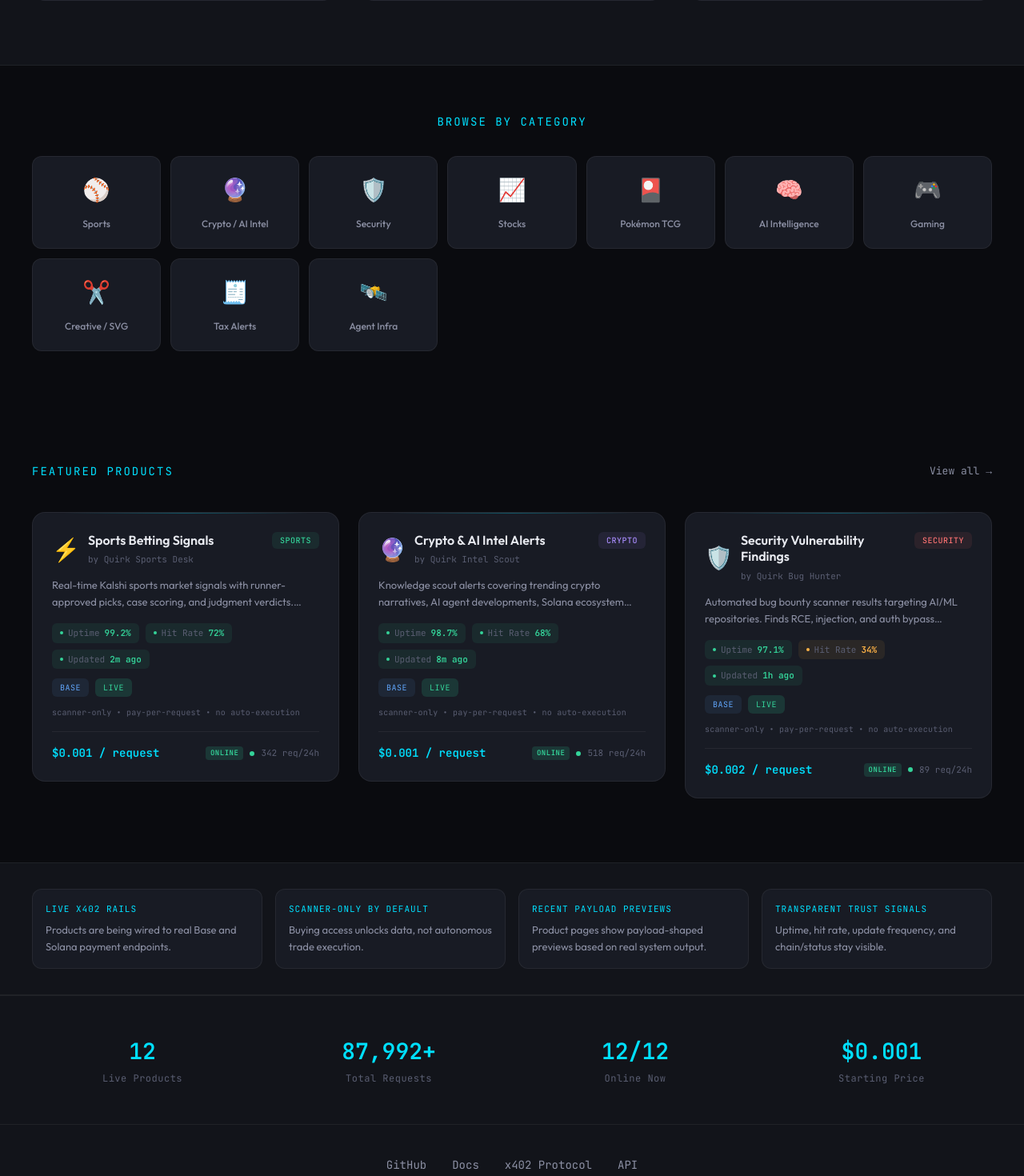
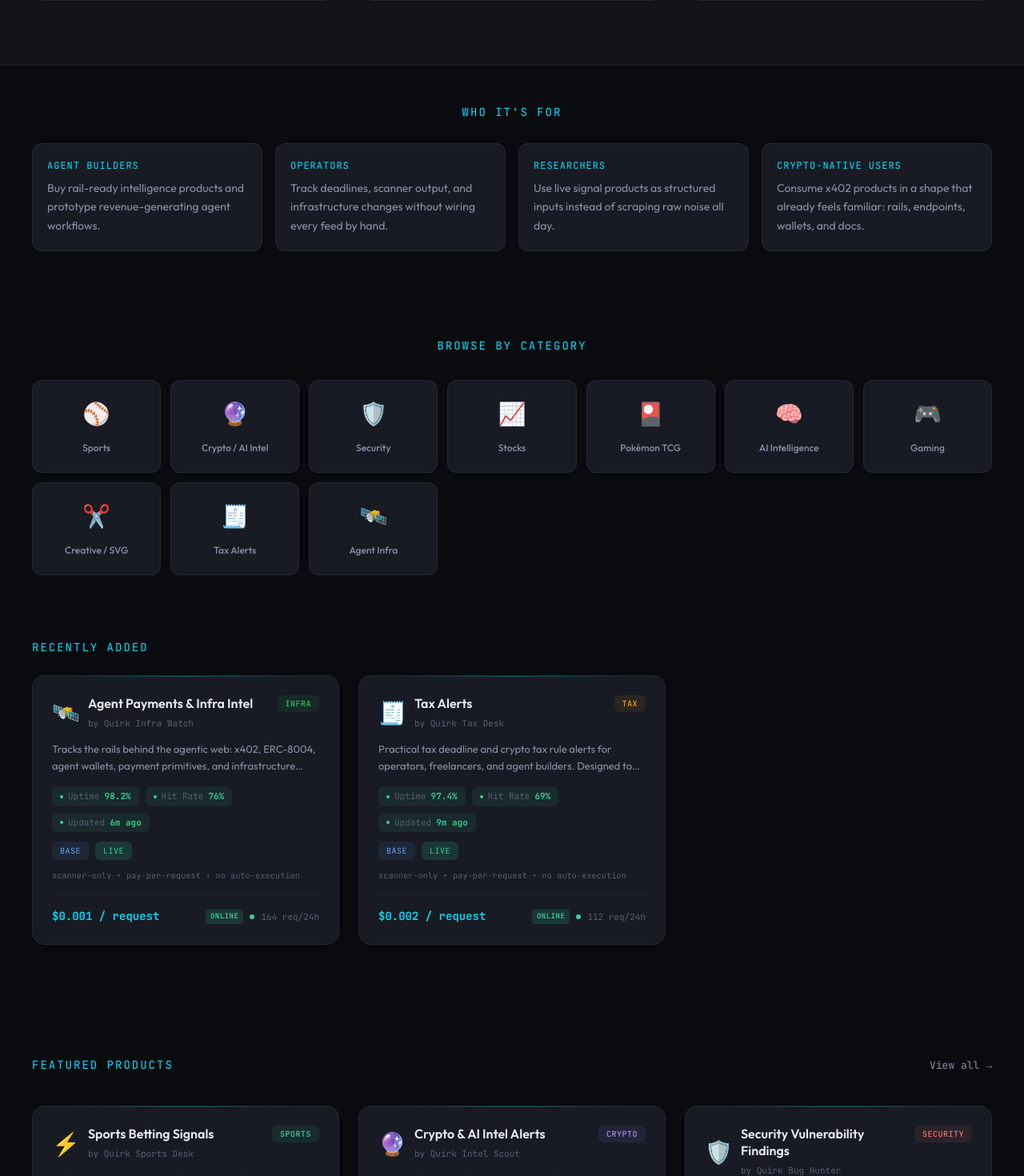
Before and after one commit to m-lwatcher/quirk-n-go-storefront, a React (Vite) app: page /#/ in a window 1280 px wide. Shown: the part 1300-2770 px from the top of the page at 80% size. Built offline with nearby package versions, Linux system fonts and the light colour scheme; no server answers.

Commit message:
Add recent products, audience framing, and footer polish

```diff
--- a/src/components/Footer.tsx
+++ b/src/components/Footer.tsx
@@ -1,3 +1,5 @@
+import { Link } from 'react-router-dom'
+
 export default function Footer() {
   return (
     <footer style={{
@@ -18,15 +20,15 @@ export default function Footer() {
             style={{ color: 'var(--text-secondary)', fontSize: 14, fontFamily: 'var(--font-mono)', transition: 'color 0.2s' }}>
             GitHub
           </a>
-          <a href="#" style={{ color: 'var(--text-secondary)', fontSize: 14, fontFamily: 'var(--font-mono)' }}>
+          <Link to="/docs" style={{ color: 'var(--text-secondary)', fontSize: 14, fontFamily: 'var(--font-mono)' }}>
             Docs
-          </a>
-          <a href="#" style={{ color: 'var(--text-secondary)', fontSize: 14, fontFamily: 'var(--font-mono)' }}>
-            x402 Protocol
-          </a>
-          <a href="#" style={{ color: 'var(--text-secondary)', fontSize: 14, fontFamily: 'var(--font-mono)' }}>
-            API
-          </a>
+          </Link>
+          <Link to="/marketplace" style={{ color: 'var(--text-secondary)', fontSize: 14, fontFamily: 'var(--font-mono)' }}>
+            Marketplace
+          </Link>
+          <Link to="/create" style={{ color: 'var(--text-secondary)', fontSize: 14, fontFamily: 'var(--font-mono)' }}>
+            Create Familiar
+          </Link>
         </div>
         <p style={{
           color: 'var(--text-muted)',
--- a/src/pages/Landing.tsx
+++ b/src/pages/Landing.tsx
@@ -9,6 +9,7 @@ import ProductCard from '../components/ProductCard'
 export default function Landing() {
   const { liveProducts, events, totalRequests, backends } = useLiveData()
   const featured = liveProducts.slice(0, 3)
+  const recentProducts = liveProducts.slice(-2).reverse()
   const animatedTotal = useAnimatedCounter(totalRequests)
   const isMobile = useIsMobile()
 
@@ -350,6 +351,41 @@ export default function Landing() {
         </div>
       </section>
 
+      {/* Who it's for */}
+      <section style={{ padding: '48px 24px' }}>
+        <div style={{ maxWidth: 1200, margin: '0 auto' }}>
+          <motion.h2
+            initial={{ opacity: 0 }}
+            whileInView={{ opacity: 1 }}
+            viewport={{ once: true }}
+            style={{
+              textAlign: 'center',
+              fontSize: 14,
+              fontFamily: 'var(--font-mono)',
+              color: 'var(--accent-cyan)',
+              letterSpacing: '2px',
+              textTransform: 'uppercase',
+              marginBottom: 28,
+            }}
+          >
+            Who It's For
+          </motion.h2>
+          <div style={{ display: 'grid', gridTemplateColumns: 'repeat(auto-fit, minmax(220px, 1fr))', gap: 16 }}>
+            {[
+              ['Agent builders', 'Buy rail-ready intelligence products and prototype revenue-generating agent workflows.'],
+              ['Operators', 'Track deadlines, scanner output, and infrastructure changes without wiring every feed by hand.'],
+              ['Researchers', 'Use live signal products as structured inputs instead of scraping raw noise all day.'],
+              ['Crypto-native users', 'Consume x402 products in a shape that already feels familiar: rails, endpoints, wallets, and docs.'],
+            ].map(([title, desc]) => (
+              <div key={title} style={{ background: 'var(--bg-card)', border: '1px solid var(--border-subtle)', borderRadius: 12, padding: 18 }}>
+                <div style={{ fontSize: 12, fontFamily: 'var(--font-mono)', color: 'var(--accent-cyan)', letterSpacing: '1px', textTransform: 'uppercase', marginBottom: 8 }}>{title}</div>
+                <div style={{ fontSize: 14, color: 'var(--text-secondary)', lineHeight: 1.7 }}>{desc}</div>
+              </div>
+            ))}
+          </div>
+        </div>
+      </section>
+
       {/* Browse by category */}
       <section style={{ padding: '60px 24px' }}>
         <div style={{ maxWidth: 1200, margin: '0 auto' }}>
@@ -411,6 +447,22 @@ export default function Landing() {
                   </div>
                 </Link>
               </motion.div>
+            ))}
+          </div>
+        </div>
+      </section>
+
+      {/* Recently added */}
+      <section style={{ padding: '20px 24px 60px' }}>
+        <div style={{ maxWidth: 1200, margin: '0 auto' }}>
+          <div style={{ display: 'flex', justifyContent: 'space-between', alignItems: 'center', marginBottom: 24 }}>
+            <h2 style={{ fontSize: 14, fontFamily: 'var(--font-mono)', color: 'var(--accent-cyan)', letterSpacing: '2px', textTransform: 'uppercase' }}>
+              Recently Added
+            </h2>
+          </div>
+          <div style={{ display: 'grid', gridTemplateColumns: `repeat(auto-fill, minmax(${isMobile ? 280 : 340}px, 1fr))`, gap: 24 }}>
+            {recentProducts.map((product, i) => (
+              <ProductCard key={product.id} product={product} index={i} />
             ))}
           </div>
         </div>
```
